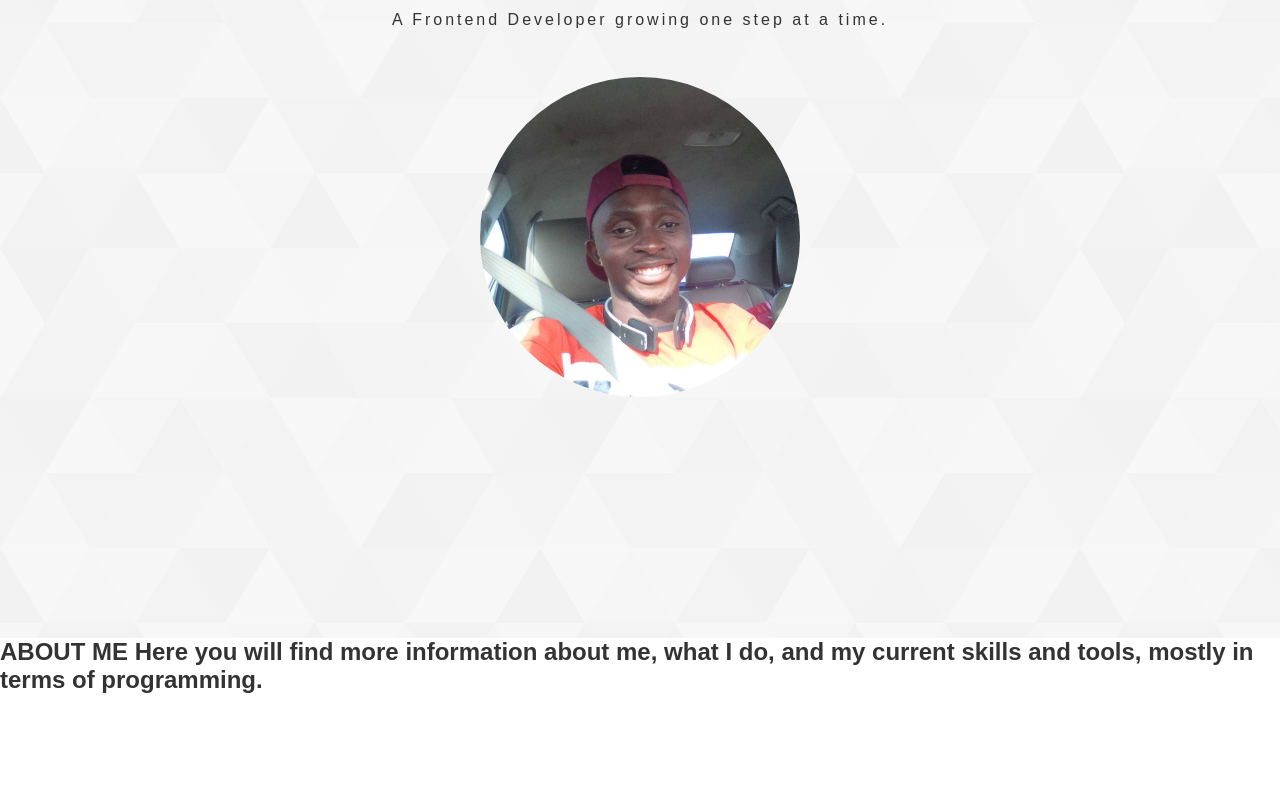
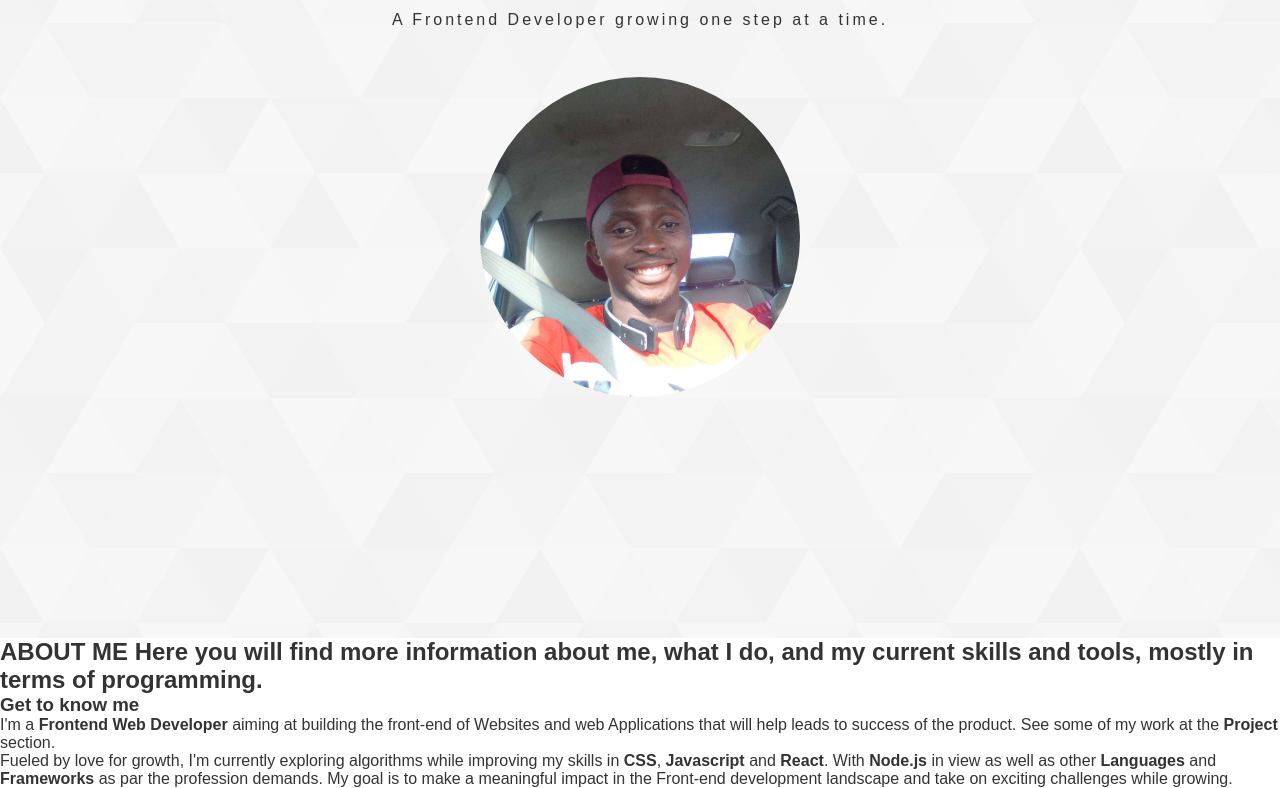
Before and after one commit to Mogle7Arkad/My-PortFolio, a website: page dist/index.html in a window 1280 px wide. Shown: the part 202-990 px from the top of the page. Before the commit the page ends 896 px from the top, so only its background shows below. Drawn offline with Linux system fonts and the light colour scheme.

Commit message:
add the about section content, a brief description

```diff
--- a/dist/index.html
+++ b/dist/index.html
@@ -63,6 +63,21 @@
                         <span class="about-heading-main">ABOUT ME</span>
                         <span class="about-heading-sub">Here you will find more information about me, what I do, and my current skills and tools, mostly in terms of programming.</span>
                     </h2>
+                    <div class="about-content">
+                        <div class="about-content-main">
+                            <h3 class="about-content-title">Get to know me</h3>
+                            <div class="about-content-details">
+                                <p class="about-content-details-p">
+                                    I'm a <strong>Frontend Web Developer</strong> aiming at building the front-end of Websites and web Applications that will help leads to success of the product. See some of my work at the <strong>Project</strong> section.
+                                </p>
+                                <p class="about-content-details-p">
+                                    Fueled by love for growth, I'm currently exploring algorithms while improving my skills in <strong>CSS</strong>, <strong>Javascript</strong> and <strong>React</strong>. With <strong>Node.js</strong> in view as well as other <strong>Languages</strong> and <strong>Frameworks</strong> as par the profession demands. My goal is to make a meaningful impact in the Front-end development landscape and take on exciting challenges while growing.
+                                </p>
+                                <p class="about-content-details-p">
+                                </p>
+                            </div>
+                        </div>
+                    </div>
                 </div>
             </div>
         </main>
```
